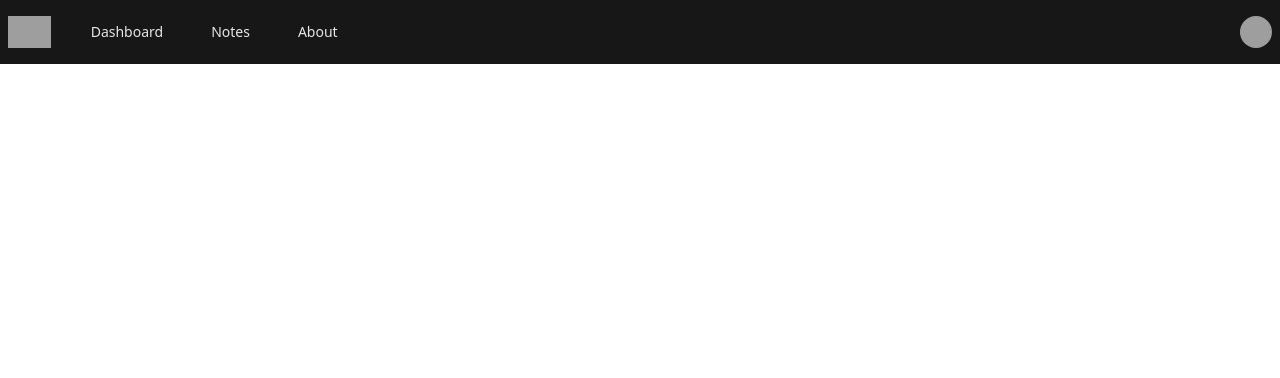
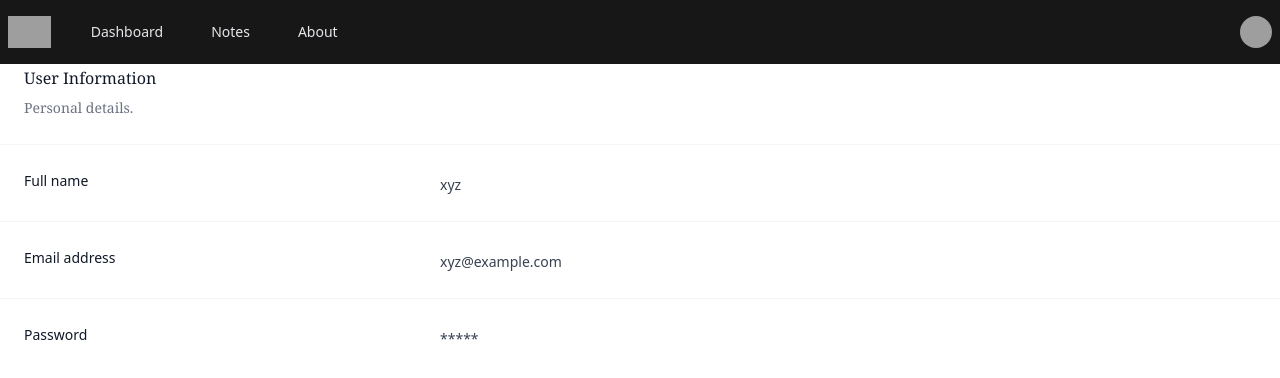
Before and after one commit to Saksham-073/i-notebook-frontend, a React (Create React App) app: page /profile in a window 1280 px wide. Shown: the top 378 px of the page. Built offline with nearby package versions, Linux system fonts and the light colour scheme; grey boxes are pictures that could not be loaded.

Commit message:
modified

```diff
--- a/package.json
+++ b/package.json
@@ -13,6 +13,7 @@
     "react-dom": "^18.2.0",
     "react-router-dom": "^6.14.0",
     "react-scripts": "5.0.1",
+    "react-top-loading-bar": "^2.3.1",
     "web-vitals": "^2.1.4"
   },
   "scripts": {
--- a/src/App.js
+++ b/src/App.js
@@ -1,33 +1,33 @@
+import React, { useState } from 'react';
 import { BrowserRouter as Router, Route, Routes } from 'react-router-dom';
 import './App.css';
 import Home from './Components/Home';
-// import Navbar from './Components/Navbar';
 import About from './Components/About';
 import NoteState from './Context/notes/NoteState';
-// import { Alert } from './Components/Alert';
 import Notes from './Components/Notes';
 import Signin from './Components/Signin';
 import Signup from './Components/Signup';
 import Example from './Components/Example';
-import Dashborad from './Components/Dashborad';
+import LoadingBar from 'react-top-loading-bar';
+import Profile from './Components/Profile';
 
 
 function App() {
+  const [progress, setprogress] = useState(0)
   return (
     <>
       <NoteState>
         <Router>
           <Example />
-          {/* <Navbar /> */}
-          {/* <Alert message="iNotebook"/> */}
+          <LoadingBar color='#f11946' progress={progress} />
           <Routes>
-            <Route exact path='/signup' element={<Signup />} />
-            <Route exact path='/signin' element={<Signin />} />
+            <Route exact path='/signup' element={<Signup setprogress={setprogress} />} />
+            <Route exact path='/signin' element={<Signin setprogress={setprogress} />} />
             <Route exact path='/home' element={<Home />} />
-            <Route exact path='/' element={<Dashborad />} />
-            <Route exact path='/redirected-component' element={<Signin />} />
+            <Route exact path='/' element={<Home />} />
             <Route exact path='/about' element={<About />} />
             <Route exact path='/notes' element={<Notes />} />
+            <Route exact path='/profile' element={<Profile />} />
           </Routes>
         </Router>
       </NoteState>
--- a/src/Components/Dashborad.js
+++ /dev/null
@@ -1,15 +0,0 @@
-import React from 'react'
-import { useNavigate } from 'react-router-dom';
-import Signin from './Signin';
-
-const Dashborad = () => {
-    let navigate = useNavigate();
-    navigate('/redirected-component');
-  return (
-    <div>
-    <Signin/>
-    </div>
-  )
-}
-
-export default Dashborad
--- a/src/Components/Example.js
+++ b/src/Components/Example.js
@@ -7,18 +7,18 @@ const navigation = [
   { name: 'Dashboard', to: '/home', current: false },
   { name: 'Notes', to: '/notes', current: false },
   { name: 'About', to: '/about', current: false },
-  { name: '', to: '/dashboard', current: false }
 ]
 
 function classNames(...classes) {
   return classes.filter(Boolean).join(' ')
 }
 
-export default function Example() {
+export default function Example(props) {
   let navigate = useNavigate();
   const handleLogout = () => {
     localStorage.removeItem('token');
     navigate('/Signin')
+
   }
   return (
     <Disclosure as="nav" className="bg-neutral-900">
@@ -100,14 +100,14 @@ export default function Example() {
                       <Menu.Items className="absolute right-0 z-10 mt-2 w-48 origin-top-right rounded-md bg-white py-1 shadow-lg ring-1 ring-black ring-opacity-5 focus:outline-none">
                         <Menu.Item>
                           {({ active }) => (
-                            <Link to="/"
+                            <Link to="/profile"
                               className={classNames(active ? 'bg-gray-200' : '', 'block px-4 py-2 text-sm text-gray-700')}>
                               Your Profile
                             </Link>
                           )}
                         </Menu.Item>
 
-                        <Menu.Item>
+                        <Menu.Item >
                           {({ active }) => (
                             <Link to="/Signin"  className={classNames(active ? 'bg-red-200' : '', 'block px-4 py-2 text-sm text-gray-700 hover:text-red-600')} onClick={handleLogout}>
                               Logout
--- /dev/null
+++ b/src/Components/Profile.js
@@ -0,0 +1,28 @@
+import React from "react"
+
+export default function Profile() {
+  return (
+    <div>
+      <div className="px-4 sm:px-0">
+        <h3 className="text-base font-serif leading-7 text-gray-900">User Information</h3>
+        <p className="mt-1 max-w-2xl font-serif text-sm leading-6 text-gray-500">Personal details.</p>
+      </div>
+      <div className="mt-6 border-t border-gray-100">
+        <dl className="divide-y divide-gray-100">
+          <div className="px-4 py-6 sm:grid sm:grid-cols-3 sm:gap-4 sm:px-0">
+            <dt className="text-sm font-medium leading-6 text-gray-900">Full name</dt>
+            <dd className="mt-1 text-sm leading-6 text-gray-700 sm:col-span-2 sm:mt-0">xyz</dd>
+          </div>
+          <div className="px-4 py-6 sm:grid sm:grid-cols-3 sm:gap-4 sm:px-0">
+            <dt className="text-sm font-medium leading-6 text-gray-900">Email address</dt>
+            <dd className="mt-1 text-sm leading-6 text-gray-700 sm:col-span-2 sm:mt-0">xyz@example.com</dd>
+          </div>
+          <div className="px-4 py-6 sm:grid sm:grid-cols-3 sm:gap-4 sm:px-0">
+            <dt className="text-sm font-medium leading-6 text-gray-900">Password</dt>
+            <dd className="mt-1 text-sm leading-6 text-gray-700 sm:col-span-2 sm:mt-0">*****</dd>
+          </div>
+        </dl>
+      </div>
+    </div>
+  )
+}
--- a/src/Components/Signin.js
+++ b/src/Components/Signin.js
@@ -1,13 +1,13 @@
 import React, { useState } from 'react'
 import { Link, useNavigate } from 'react-router-dom'
 
-const Signin = () => {
+const Signin = (props) => {
   const [credentials, setcredentials] = useState({ email: "", password: "" })
   let navigate = useNavigate();
 
   const handleSubmit = async (e) => {
     e.preventDefault();
-
+    props.setprogress(10);
     const response = await fetch("https://i-notebook-wsj6.onrender.com/api/auth/login", {
       method: 'POST',
       headers: {
@@ -15,6 +15,7 @@ const Signin = () => {
       },
       body: JSON.stringify({ email: credentials.email, password: credentials.password })
     });
+
     const json = await response.json()
     if (json.success) {
       // Save the auth token and redirect
@@ -24,11 +25,13 @@ const Signin = () => {
     else {
       alert("Invalid credentials");
     }
+    props.setprogress(100)
   }
 
   const onChange = (e) => {
     setcredentials({ ...credentials, [e.target.name]: e.target.value })
   }
+
 
   return (
     <div className="flex min-h-full flex-1 flex-col justify-center px-6 py-12 lg:px-8">
--- a/src/Components/Signup.js
+++ b/src/Components/Signup.js
@@ -1,13 +1,14 @@
 import React, { useState } from 'react'
 import { useNavigate } from 'react-router-dom';
 
-const Signup = () => {
+const Signup = (props) => {
 
   const [credentials, setcredentials] = useState({ name: "", email: "", password: "", cpassword: "" })
   let navigate = useNavigate();
 
   const handleSubmit = async (e) => {
     e.preventDefault();
+    props.setprogress(10);
     const { name, email, password } = credentials;
     const response = await fetch("https://i-notebook-wsj6.onrender.com/api/auth/createuser", {
       method: 'POST',
@@ -25,6 +26,7 @@ const Signup = () => {
   else {
     alert("Invalid credentials");
   }
+  props.setprogress(100);
   }
 
   const onChange = (e) => {
```
Also changed, not shown: 1 other file (tests, documents, lock files or other folders).
